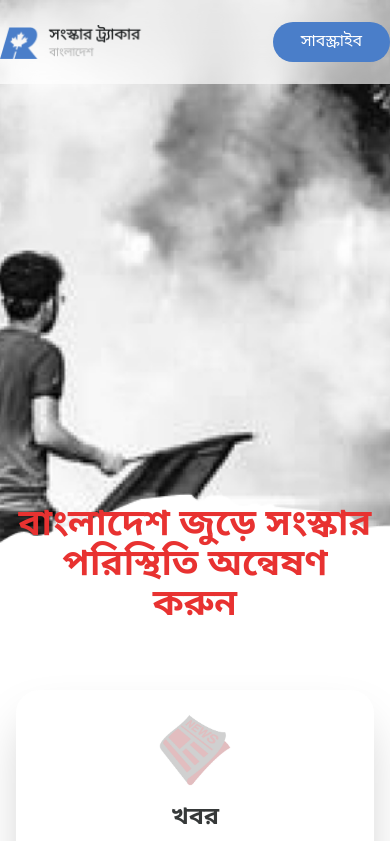
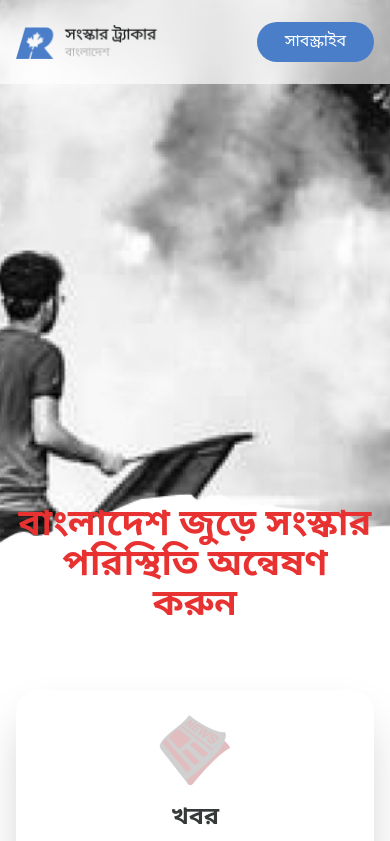
Before and after one commit to reformtracker933/reform-tracker, a Next.js app: page / in a window 390 px wide. Shown: the top 841 px of the page. Built offline with nearby package versions, Linux system fonts and the light colour scheme.

Commit message:
Fixed Some Responsive Issues

```diff
--- a/src/components/screens/landing/ReformNews.tsx
+++ b/src/components/screens/landing/ReformNews.tsx
@@ -59,8 +59,9 @@ export function ReformNews() {
                 </div>
 
                 {/* Text Content */}
-                <div className="flex-1 px-6 sm:px-8 flex flex-col justify-start items-center text-center mt-12 w-sm mx-auto">
-                  <h2 className="text-2xl sm:text-3xl md:text-4xl font-semibold text-neutral-800 dark:text-white">
+
+                <div className="flex-1 px-4 sm:px-6 md:px-8 lg:px-12 flex flex-col justify-start items-center text-center mt-8 sm:mt-12 max-w-full md:max-w-md lg:max-w-lg mx-auto">
+                  <h2 className="text-xl sm:text-2xl md:text-3xl lg:text-4xl font-semibold text-neutral-800 dark:text-white">
                     {pageText.imageTitle}
                   </h2>
                 </div>
--- a/src/components/ui/Navbar.tsx
+++ b/src/components/ui/Navbar.tsx
@@ -18,7 +18,7 @@ export default function Navbar() {
   ];
 
   return (
-    <header className="fixed top-0 left-0 w-full z-50 backdrop-blur-lg bg-[#FFFFFF]/65 py-2.5">
+    <header className="fixed top-0 left-0 w-full z-50 backdrop-blur-lg bg-[#FFFFFF]/65 py-2.5 px-4">
       <div className="max-w-7xl mx-auto">
         <div className="h-16 flex items-center justify-between">
           {/* Left: Logo */}
```
